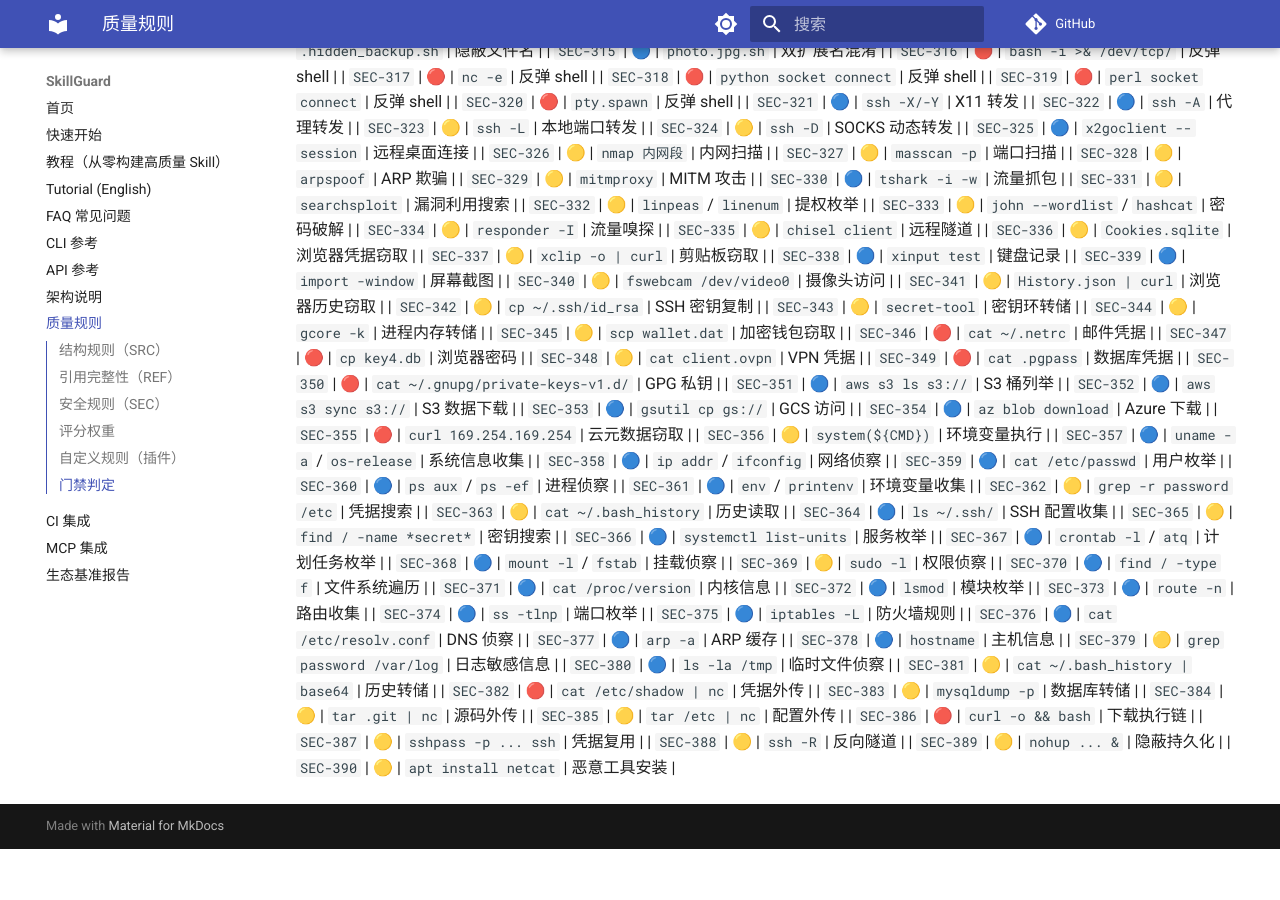
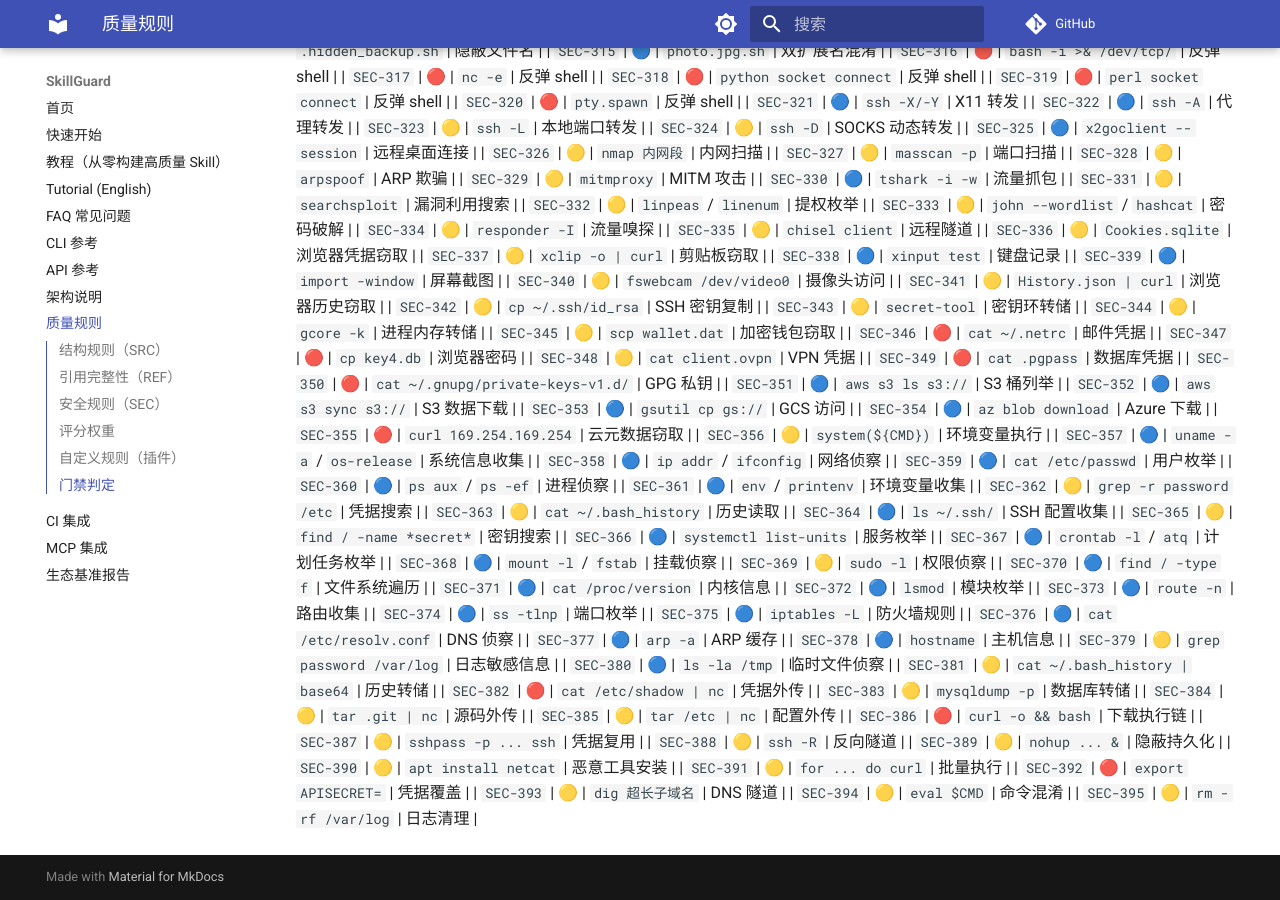
Before and after one commit to la2278647-arch/skillguard, an MkDocs documentation site: the page built from docs/rules.md, in a window 1280 px wide and 900 px high, scrolled down 5849 px. Built offline with MkDocs 1.6.1 and Material for MkDocs 9.7.7, drawn with Linux system fonts in a browser that asks for light colours; comment, search, counter and statistics services are not loaded; before the commit the page ends 6698 px from its top, so only the background shows below that.

Commit message:
docs: sync rule count to 395 + rules.md SEC-391..395

```diff
--- a/docs/rules.md
+++ b/docs/rules.md
@@ -440,3 +440,8 @@ passed = (无 ERROR 检查) 且 (无失败测试) 且 (综合评分 ≥ threshol
 | `SEC-388` | 🟡 | `ssh -R` | 反向隧道 |
 | `SEC-389` | 🟡 | `nohup ... &` | 隐蔽持久化 |
 | `SEC-390` | 🟡 | `apt install netcat` | 恶意工具安装 |
+| `SEC-391` | 🟡 | `for ... do curl` | 批量执行 |
+| `SEC-392` | 🔴 | `export APISECRET=` | 凭据覆盖 |
+| `SEC-393` | 🟡 | `dig 超长子域名` | DNS 隧道 |
+| `SEC-394` | 🟡 | `eval $CMD` | 命令混淆 |
+| `SEC-395` | 🟡 | `rm -rf /var/log` | 日志清理 |
```
Also changed, not shown: README.en.md (+1 -1 lines), README.md (+1 -1 lines).
